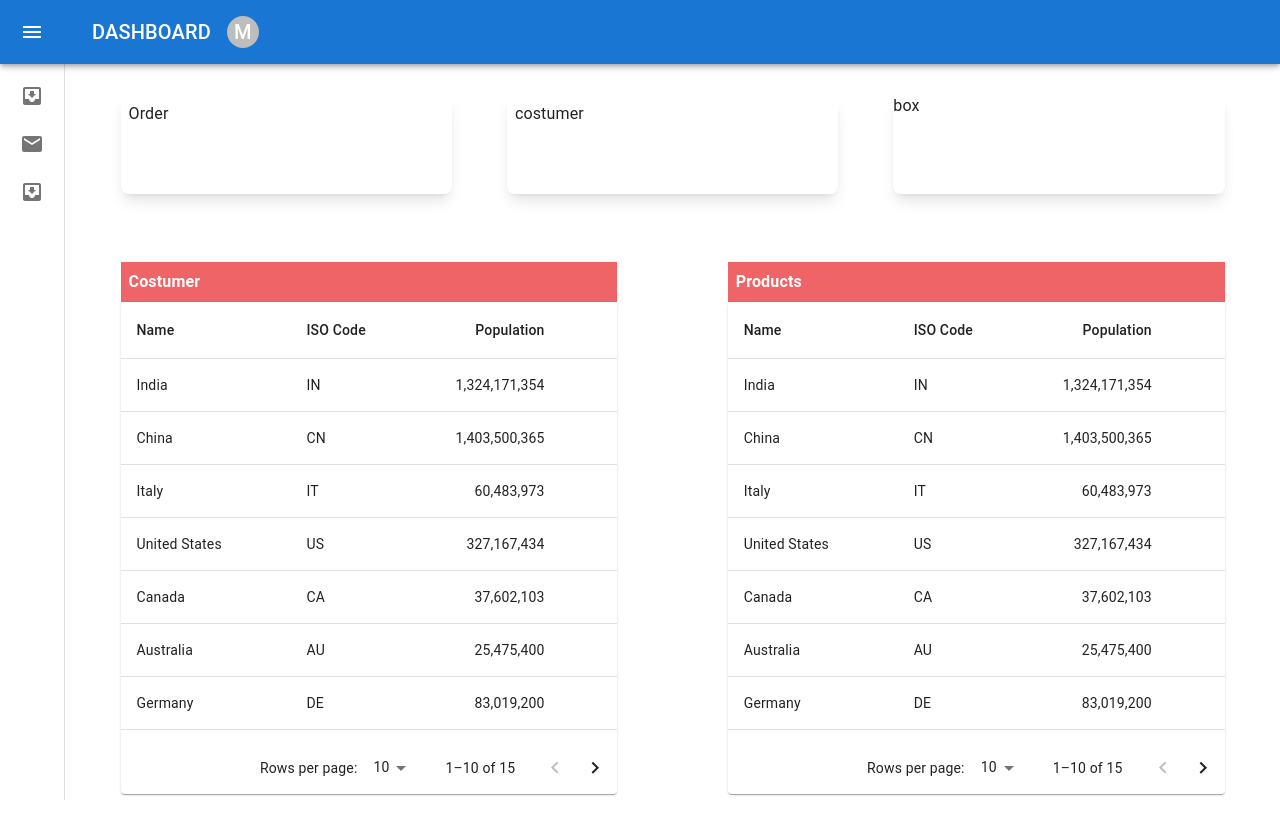
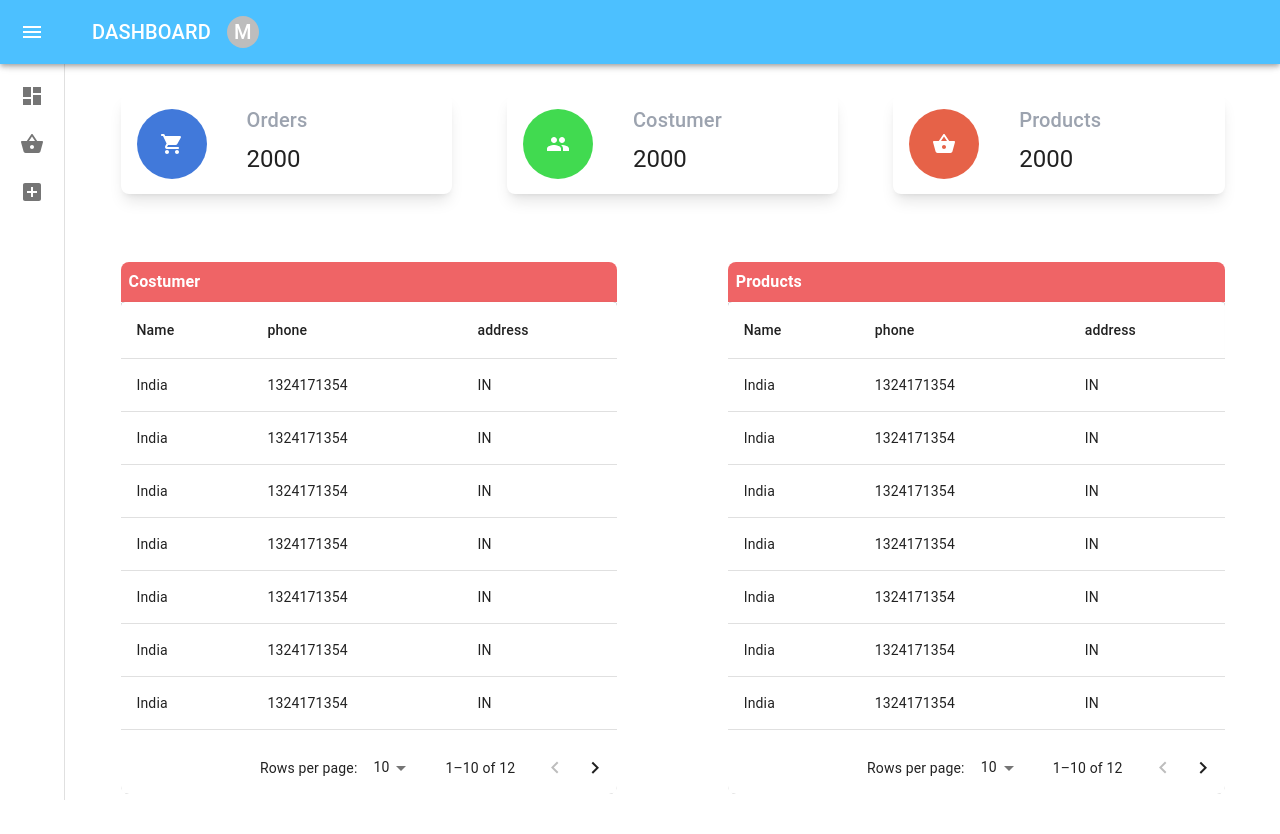
Before and after one commit to mds-cs8/BakeSpace-nextjs, a Next.js app: page /dashboard in a window 1280 px wide. Shown: the top 834 px of the page. Built offline with nearby package versions, Linux system fonts and the light colour scheme.

Commit message:
add dashboard3.3

```diff
--- a/app/components/dashboard/ProductTable.jsx
+++ b/app/components/dashboard/ProductTable.jsx
@@ -10,52 +10,32 @@ import TablePagination from "@mui/material/TablePagination";
 import TableRow from "@mui/material/TableRow";
 
 const columns = [
-  { id: "name", label: "Name", minWidth: 170 },
-  { id: "code", label: "ISO\u00a0Code", minWidth: 100 },
+  { id: "name", label: "Name", minWidth: 70 },
+  { id: "phone", label: "phone", minWidth: 70 },
   {
-    id: "population",
-    label: "Population",
-    minWidth: 170,
-    align: "right",
-    format: (value) => value.toLocaleString("en-US"),
-  },
-  {
-    id: "size",
-    label: "Size\u00a0(km\u00b2)",
-    minWidth: 170,
-    align: "right",
-    format: (value) => value.toLocaleString("en-US"),
-  },
-  {
-    id: "density",
-    label: "Density",
-    minWidth: 170,
-    align: "right",
-    format: (value) => value.toFixed(2),
+    id: "address",
+    label: "address",
+    minWidth: 70,
   },
 ];
 
-function createData(name, code, population, size) {
-  const density = population / size;
-  return { name, code, population, size, density };
+function createData(name, phone, address) {
+  return { name, phone, address };
 }
 
 const rows = [
-  createData("India", "IN", 1324171354, 3287263),
-  createData("China", "CN", 1403500365, 9596961),
-  createData("Italy", "IT", 60483973, 301340),
-  createData("United States", "US", 327167434, 9833520),
-  createData("Canada", "CA", 37602103, 9984670),
-  createData("Australia", "AU", 25475400, 7692024),
-  createData("Germany", "DE", 83019200, 357578),
-  createData("Ireland", "IE", 4857000, 70273),
-  createData("Mexico", "MX", 126577691, 1972550),
-  createData("Japan", "JP", 126317000, 377973),
-  createData("France", "FR", 67022000, 640679),
-  createData("United Kingdom", "GB", 67545757, 242495),
-  createData("Russia", "RU", 146793744, 17098246),
-  createData("Nigeria", "NG", 200962417, 923768),
-  createData("Brazil", "BR", 210147125, 8515767),
+  createData("India", 1324171354, "IN"),
+  createData("India", 1324171354, "IN"),
+  createData("India", 1324171354, "IN"),
+  createData("India", 1324171354, "IN"),
+  createData("India", 1324171354, "IN"),
+  createData("India", 1324171354, "IN"),
+  createData("India", 1324171354, "IN"),
+  createData("India", 1324171354, "IN"),
+  createData("India", 1324171354, "IN"),
+  createData("India", 1324171354, "IN"),
+  createData("India", 1324171354, "IN"),
+  createData("India", 1324171354, "IN"),
 ];
 
 export default function StickyHeadTable() {
@@ -71,14 +51,16 @@ export default function StickyHeadTable() {
     setPage(0);
   };
 
+
   return (
     <Paper sx={{ width: "100%", overflow: "hidden" }}>
       <TableContainer sx={{ maxHeight: 440 }}>
         <Table stickyHeader aria-label="sticky table">
           <TableHead>
-            <TableRow>
+            <TableRow className="bg-slate-600">
               {columns.map((column) => (
                 <TableCell
+                  className="bg-[#ef6466] text-white font-bold"
                   key={column.id}
                   align={column.align}
                   style={{ minWidth: column.minWidth }}
--- a/app/components/slideBar/SlideBar.jsx
+++ b/app/components/slideBar/SlideBar.jsx
@@ -25,9 +25,23 @@ import Menu from "@mui/material/Menu";
 import MenuItem from "@mui/material/MenuItem";
 import Avatar from "@mui/material/Avatar";
 import Link from "next/link";
+import { usePathname } from "next/navigation";
+import DashboardIcon from "@mui/icons-material/Dashboard";
+import AddBoxIcon from "@mui/icons-material/AddBox";
+import ShoppingBasketIcon from "@mui/icons-material/ShoppingBasket";
 
 const drawerWidth = 240;
 
+const routing = [
+  { id: 1, name: "Dashboard", url: "/dashboard", icon: <DashboardIcon /> },
+  {
+    id: 2,
+    name: "All Products",
+    url: "/all-products",
+    icon: <ShoppingBasketIcon />,
+  },
+  { id: 3, name: "Add products", url: "/add-products", icon: <AddBoxIcon /> },
+];
 const openedMixin = (theme) => ({
   width: drawerWidth,
   transition: theme.transitions.create("width", {
@@ -62,6 +76,7 @@ const AppBar = styled(MuiAppBar, {
   shouldForwardProp: (prop) => prop !== "open",
 })(({ theme, open }) => ({
   zIndex: theme.zIndex.drawer + 1,
+  background: "#4cc0ff",
   transition: theme.transitions.create(["width", "margin"], {
     easing: theme.transitions.easing.sharp,
     duration: theme.transitions.duration.leavingScreen,
@@ -83,6 +98,7 @@ const Drawer = styled(MuiDrawer, {
   flexShrink: 0,
   whiteSpace: "nowrap",
   boxSizing: "border-box",
+
   ...(open && {
     ...openedMixin(theme),
     "& .MuiDrawer-paper": openedMixin(theme),
@@ -113,6 +129,8 @@ export default function MiniDrawer() {
   const handleClose = () => {
     setAnchorEl(null);
   };
+
+  const currentRoute = usePathname();
 
   return (
     <Box sx={{ display: "flex", mb: "90px" }}>
@@ -187,8 +205,15 @@ export default function MiniDrawer() {
         </DrawerHeader>
 
         <List>
-          {["Dashboard", "All product", "Add Product"].map((text, index) => (
-            <ListItem key={text} disablePadding sx={{ display: "block" }}>
+          {routing.map((text) => (
+            <Link
+              key={text.id}
+              href={text.url}
+              className={
+                currentRoute === text.url ? "activeLink" : "non-activeLink"
+              }
+            >
+              <ListItem disablePadding sx={{ display: "block" }}>
                 <ListItemButton
                   sx={{
                     minHeight: 48,
@@ -203,11 +228,15 @@ export default function MiniDrawer() {
                       justifyContent: "center",
                     }}
                   >
-                  {index % 2 === 0 ? <InboxIcon /> : <MailIcon />}
+                    {text.icon}
                   </ListItemIcon>
-                <ListItemText primary={text} sx={{ opacity: open ? 1 : 0 }} />
+                  <ListItemText
+                    primary={text.name}
+                    sx={{ opacity: open ? 1 : 0 }}
+                  />
                 </ListItemButton>
               </ListItem>
+            </Link>
           ))}
         </List>
       </Drawer>
--- a/app/dashboard/page.jsx
+++ b/app/dashboard/page.jsx
@@ -2,38 +2,86 @@ import React from "react";
 import ProductTable from "../components/dashboard/ProductTable";
 import Box from "@mui/material/Box";
 import Typography from "@mui/material/Typography";
-
+import PeopleIcon from "@mui/icons-material/People";
+import ShoppingBasketIcon from "@mui/icons-material/ShoppingBasket";
+import ShoppingCartRoundedIcon from "@mui/icons-material/ShoppingCartRounded";
 export default function page() {
   return (
-    <div className="  w-[90%] mx-auto min-h-screen ">
+    <div className="w-[100%] md:w-[90%] mx-auto min-h-screen ">
       <Box
         component="main"
         sx={{ flexGrow: 1, p: 3 }}
-        className="flex flex-col justify-between md:flex-row w-full flex-wrap"
+        className="flex flex-col justify-center lg:flex-row w-full flex-wrap lg:justify-between items-center"
       >
-        <div className="w-[90%] md:w-[calc(90%/3)] bg-white rounded-lg shadow-lg h-[100px] mb-5 p-2">
-          Order
+        <div className="w-[90%] lg:w-[calc(90%/3)] bg-white rounded-lg shadow-lg h-[100px] mb-5 p-4 flex items-center">
+          <Box className="mr-10 bg-[#4179da] rounded-full w-[70px] h-[70px] flex justify-center items-center">
+            <ShoppingCartRoundedIcon className="text-[#fff] text-[50px] " />
+          </Box>
+          <Box>
+            <Typography
+              className="font-extralight text-gray-400"
+              variant="h6"
+              gutterBottom
+            >
+              Orders
+            </Typography>
+
+            <Typography variant="h5" display="block" gutterBottom>
+              2000
+            </Typography>
+          </Box>
         </div>
-        <div className="w-[90%] md:w-[calc(90%/3)] bg-white rounded-lg shadow-lg h-[100px] mb-5 p-2">
-          costumer
+        <div className="w-[90%] lg:w-[calc(90%/3)] bg-white rounded-lg shadow-lg h-[100px] mb-5 p-4 flex items-center">
+          <Box className="mr-10 bg-[#41da50] rounded-full w-[70px] h-[70px] flex justify-center items-center">
+            <PeopleIcon className="text-[#fff] text-[50px]" />
+          </Box>
+          <Box>
+            <Typography
+              className="font-extralight text-gray-400"
+              variant="h6"
+              gutterBottom
+            >
+              Costumer
+            </Typography>
+
+            <Typography variant="h5" display="block" gutterBottom>
+              2000
+            </Typography>
+          </Box>
         </div>
-        <div className="w-[90%] md:w-[calc(90%/3)] bg-white rounded-lg shadow-lg h-[100px] mb-5">
-          box
+
+        <div className="w-[90%] lg:w-[calc(90%/3)] bg-white rounded-lg shadow-lg h-[100px] mb-5 p-4 flex items-center">
+          <Box className="mr-10 bg-[#e66248] rounded-full w-[70px] h-[70px] flex justify-center items-center">
+            <ShoppingBasketIcon className="text-[#fff] text-[50px]" />
+          </Box>
+          <Box>
+            <Typography
+              className="font-extralight text-gray-400"
+              variant="h6"
+              gutterBottom
+            >
+              Products
+            </Typography>
+
+            <Typography variant="h5" display="block" gutterBottom>
+              2000
+            </Typography>
+          </Box>
         </div>
       </Box>
 
       <Box
         component="main"
         sx={{ flexGrow: 1, p: 3 }}
-        className="flex flex-col justify-between md:flex-row w-full flex-wrap"
+        className="flex flex-col justify-center lg:flex-row w-full flex-wrap md:justify-between items-center"
       >
-        <div className="bg-white  rounded-lg w-[90%] md:w-[calc(90%/2)] mb-5">
+        <div className="bg-white  rounded-lg w-[90%] lg:w-[calc(90%/2)] mb-5 overflow-hidden">
           <h3 className="w-full bg-[#ef6466] font-bold p-2 text-white">
             Costumer
           </h3>
           <ProductTable />
         </div>
-        <div className="bg-white  rounded-lg w-[90%] md:w-[calc(90%/2)] mb-5">
+        <div className="bg-white  rounded-lg w-[90%] lg:w-[calc(90%/2)] mb-5 overflow-hidden">
           <h3 className="w-full bg-[#ef6466] font-bold p-2 text-white">
             Products
           </h3>
--- a/app/globals.css
+++ b/app/globals.css
@@ -56,7 +56,7 @@ body {
 
 /* width */
 ::-webkit-scrollbar {
-  width: 5px;
+  width: 10px;
   height: 5px;
 }
 
```
Lines whose indentation alone changed are shown as unchanged.
